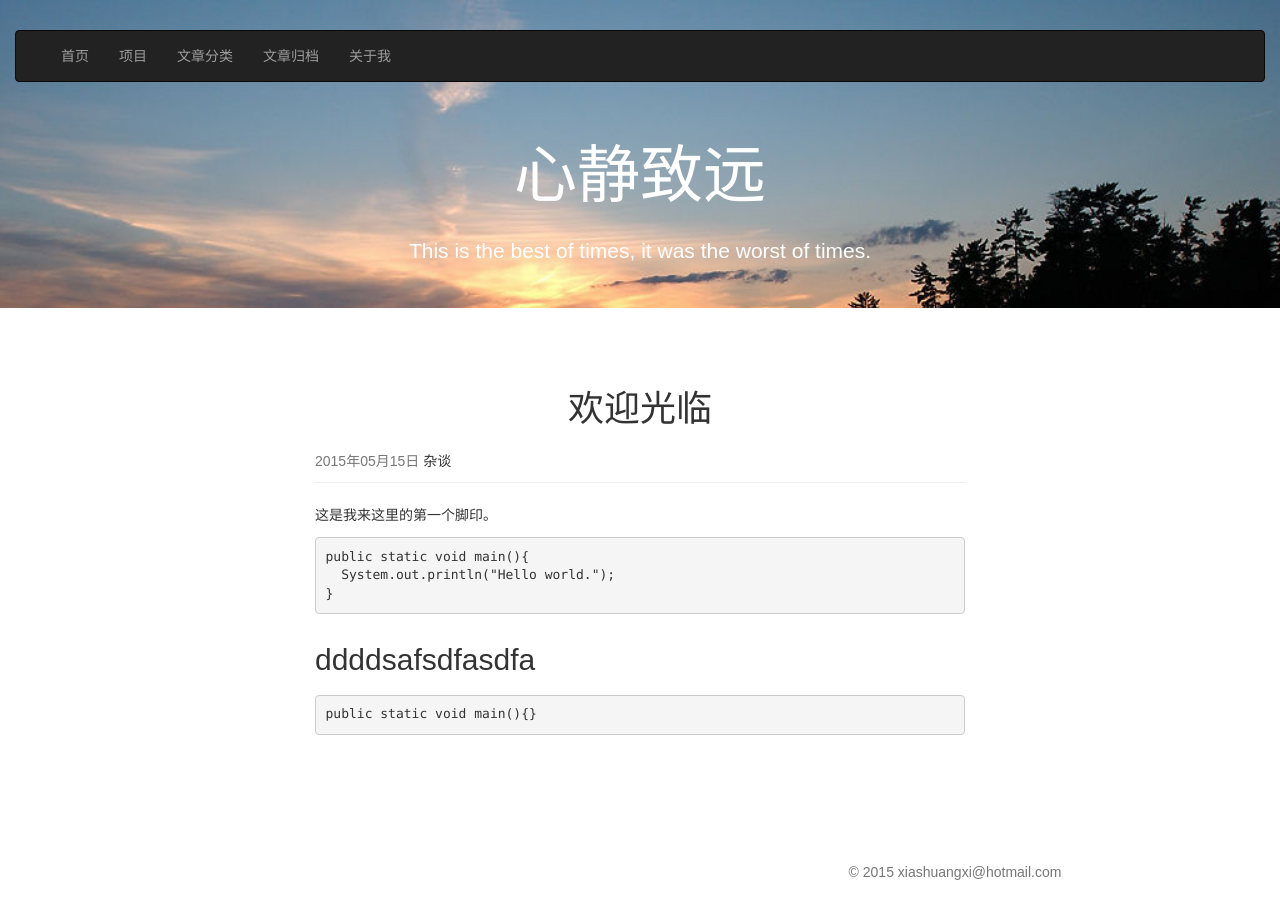
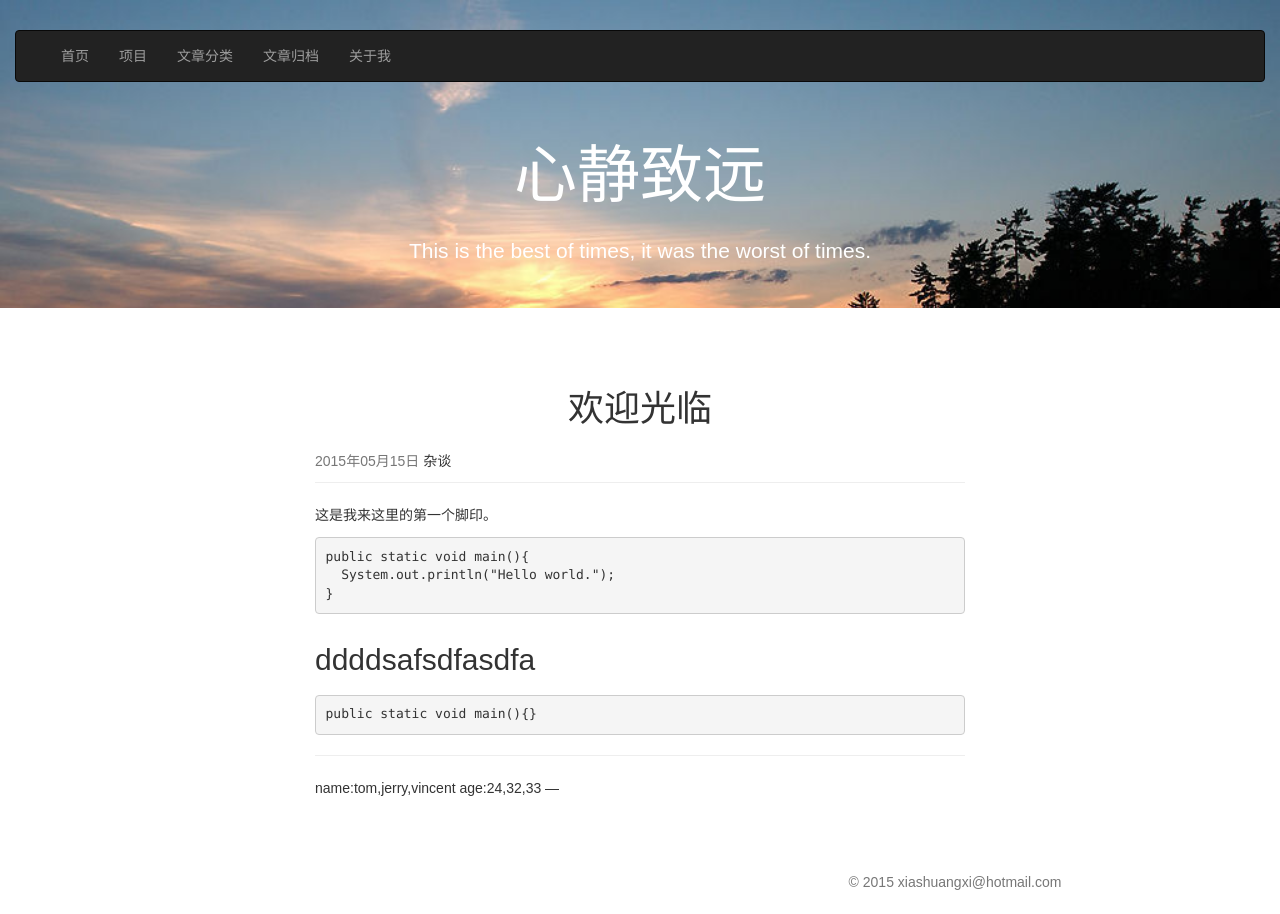
Before and after one commit to jinchangle/xiashuangxi.github.io, a Jekyll site: the page built from _posts/2015-05-15-start.md, in a window 1280 px wide. Built offline with Jekyll 4.4.1, drawn with Linux system fonts in a browser that asks for light colours; nearby versions of some CDN libraries; comment, search, counter and statistics services are not loaded.

Commit message:
Update 2015-05-15-start.md

````diff
--- a/_posts/2015-05-15-start.md
+++ b/_posts/2015-05-15-start.md
@@ -18,3 +18,7 @@ public static void main(){
 ```java
 public static void main(){}
 ```
+---
+name:tom,jerry,vincent
+age:24,32,33
+---
````
